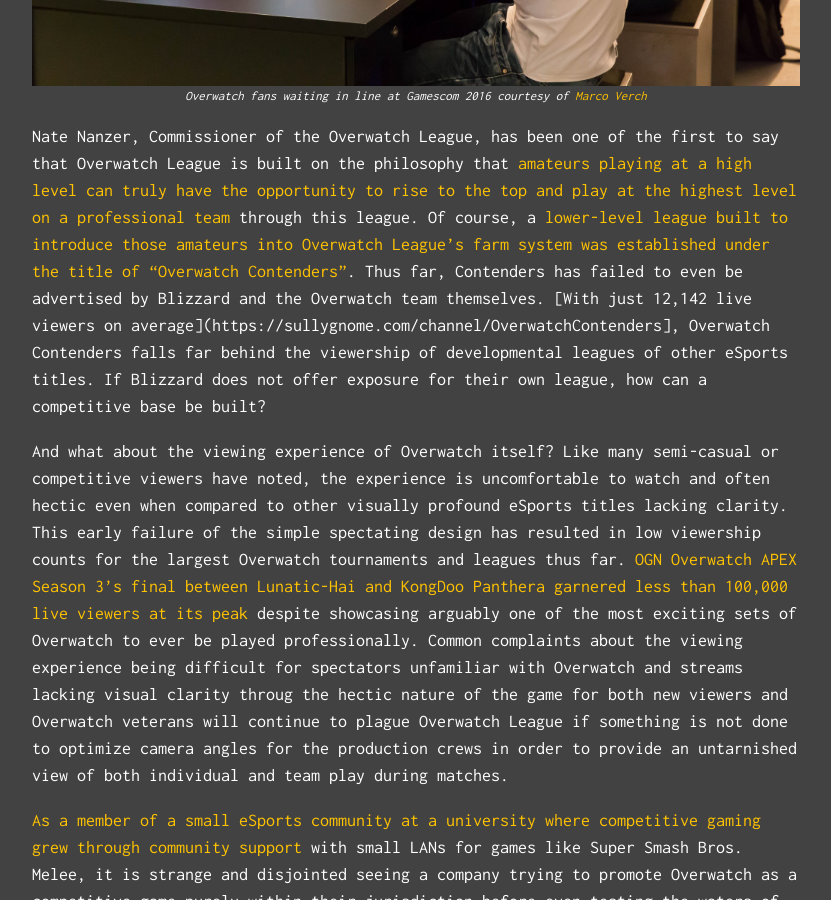
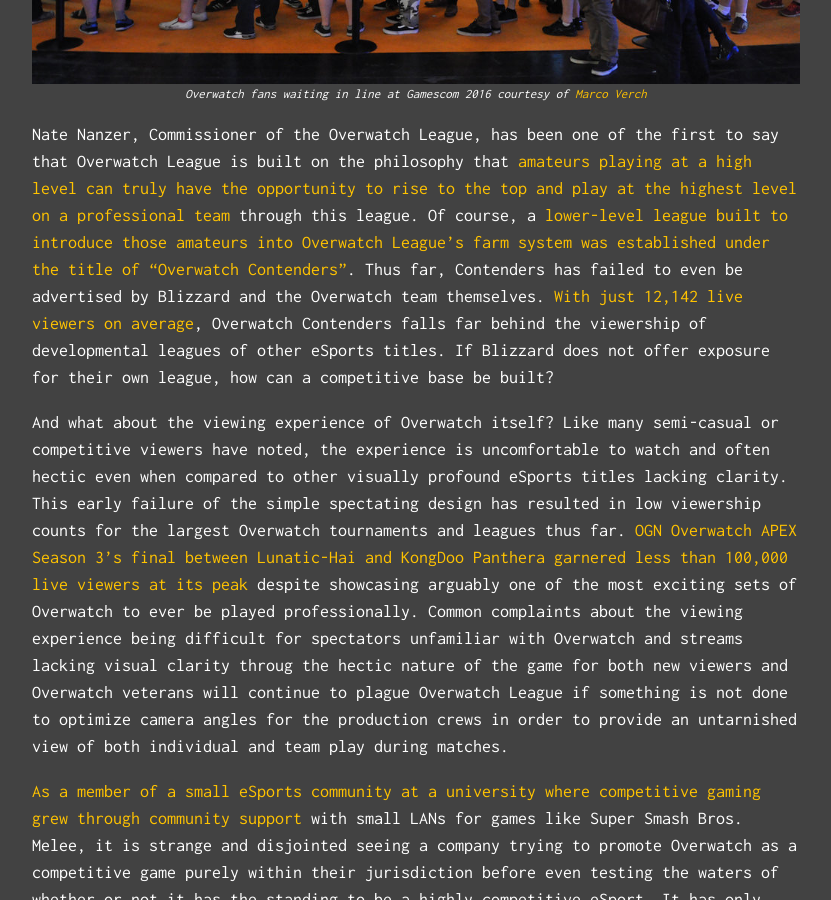
Before and after one commit to justintranjt/justintranjt.github.io, a Jekyll site: the page built from _posts/2017-08-21-forcing-esports-the-early-missteps-of-blizzards-overwatch-league.md, in a window 1280 px wide and 900 px high, scrolled down 3479 px. Shown: the whole window, without its empty margins (224-1055 px from the left). Built offline with Jekyll 4.4.1, drawn with Linux system fonts in a browser that asks for light colours.

Commit message:
Update 2017-08-21-forcing-esports-the-early-missteps-of-blizzards-overwatch-league.md

```diff
--- a/_posts/2017-08-21-forcing-esports-the-early-missteps-of-blizzards-overwatch-league.md
+++ b/_posts/2017-08-21-forcing-esports-the-early-missteps-of-blizzards-overwatch-league.md
@@ -25,12 +25,14 @@
 
 Additionally, the Overwatch League's focus on franchising seems to be repudiating the existence of smaller eSports organizations. As the reported franchise buy-ins are reported to amount to $20 Million USD per team, even the most successful organizations like [Team SoloMid](http://www.gosugamers.net/overwatch/news/44339-tsm-discontinue-overwatch-venture) and [Team Liquid are forced to seek venture capital investment or drop out of the Overwatch scene](http://www.espn.com/esports/story/_/id/20276987/team-liquid-drop-overwatch-team-some-players-stay-org-sources-say) completely. Is this the next step for eSports in general? It is a shame to see smaller organizations that started it all in eSports by harboring a community of fair play and healthy infrastructure for its players be phased out due to money when they are able to thrive in so many other eSports communities that promote a minor league (ESEA Main, Premier, etc. for Counter Strike: Global Offensive and Challenger League in League of Legends).
 
-![Overwatch fans waiting in line]( /blog/Overwatch_esports.jpg )*Overwatch fans waiting in line at Gamescom 2016 courtesy of [Marco Verch](https://www.flickr.com/photos/30478819@N08/20296015936)*
+![Overwatch fans waiting in line]( /blog/Overwatch_line.jpg )*Overwatch fans waiting in line at Gamescom 2016 courtesy of [Marco Verch](https://www.flickr.com/photos/30478819@N08/20296015936)*
 
-Nate Nanzer, Commissioner of the Overwatch League, has been one of the first to say that Overwatch League is built on the philosophy that [amateurs playing at a high level can truly have the opportunity to rise to the top and play at the highest level on a professional team](https://www.youtube.com/watch?v=h255IqtWNeI) through this league. Of course, a [lower-level league built to introduce those amateurs into Overwatch League's farm system was established under the title of "Overwatch Contenders"](https://www.overwatchcontenders.com/en-us/about). Thus far, Contenders has failed to even be advertised by Blizzard and the Overwatch team themselves. [With just 12,142 live viewers on average](https://sullygnome.com/channel/OverwatchContenders], Overwatch Contenders falls far behind the viewership of developmental leagues of other eSports titles. If Blizzard does not offer exposure for their own league, how can a competitive base be built?
+Nate Nanzer, Commissioner of the Overwatch League, has been one of the first to say that Overwatch League is built on the philosophy that [amateurs playing at a high level can truly have the opportunity to rise to the top and play at the highest level on a professional team](https://www.youtube.com/watch?v=h255IqtWNeI) through this league. Of course, a [lower-level league built to introduce those amateurs into Overwatch League's farm system was established under the title of "Overwatch Contenders"](https://www.overwatchcontenders.com/en-us/about). Thus far, Contenders has failed to even be advertised by Blizzard and the Overwatch team themselves. [With just 12,142 live viewers on average](https://sullygnome.com/channel/OverwatchContenders), Overwatch Contenders falls far behind the viewership of developmental leagues of other eSports titles. If Blizzard does not offer exposure for their own league, how can a competitive base be built?
 
 And what about the viewing experience of Overwatch itself? Like many semi-casual or competitive viewers have noted, the experience is uncomfortable to watch and often hectic even when compared to other visually profound eSports titles lacking clarity. This early failure of the simple spectating design has resulted in low viewership counts for the largest Overwatch tournaments and leagues thus far. [OGN Overwatch APEX Season 3's final between Lunatic-Hai and KongDoo Panthera garnered less than 100,000 live viewers at its peak](https://esc.watch/tournaments/ow/ogn-overwatch-apex-season-3) despite showcasing arguably one of the most exciting sets of Overwatch to ever be played professionally. Common complaints about the viewing experience being difficult for spectators unfamiliar with Overwatch and streams lacking visual clarity throug the hectic nature of the game for both new viewers and Overwatch veterans will continue to plague Overwatch League if something is not done to optimize camera angles for the production crews in order to provide an untarnished view of both individual and team play during matches.
 
 [As a member of a small eSports community at a university where competitive gaming grew through community support](http://www.nytimes.com/2009/04/12/sports/othersports/12star.html?mcubz=3) with small LANs for games like Super Smash Bros. Melee, it is strange and disjointed seeing a company trying to promote Overwatch as a competitive game purely within their jurisdiction before even testing the waters of whether or not it has the standing to be a highly competitive eSport. It has only been a year has been officially released! eSports isn't growing faster than Blizzard can handle, but the rate at which Blizzard wants competitive Overwatch to grow is faster than any community can handle. What's even more strange is this community's lack of care for the competitive scene. There are rarely ever any major eSports posts with highlights when teams like [Meta Athena are making wild plays that would impress any player end up being ignored by the Overwatch community by and large](https://clips.twitch.tv/DaintyTrustworthyPineappleBatChest).
 
+<iframe width="560" height="315" src="https://www.youtube.com/embed/9z5VRez2gHQ" frameborder="0" allowfullscreen></iframe>
+
 I love eSports, but the lack of information combined with the direction Blizzard seem to be taking Overwatch League in is in a downward trajectory from my perspective. I'm hoping for the best but expecting the worst because I absolutely love the game and want it to succeed in the eSports world.
```
